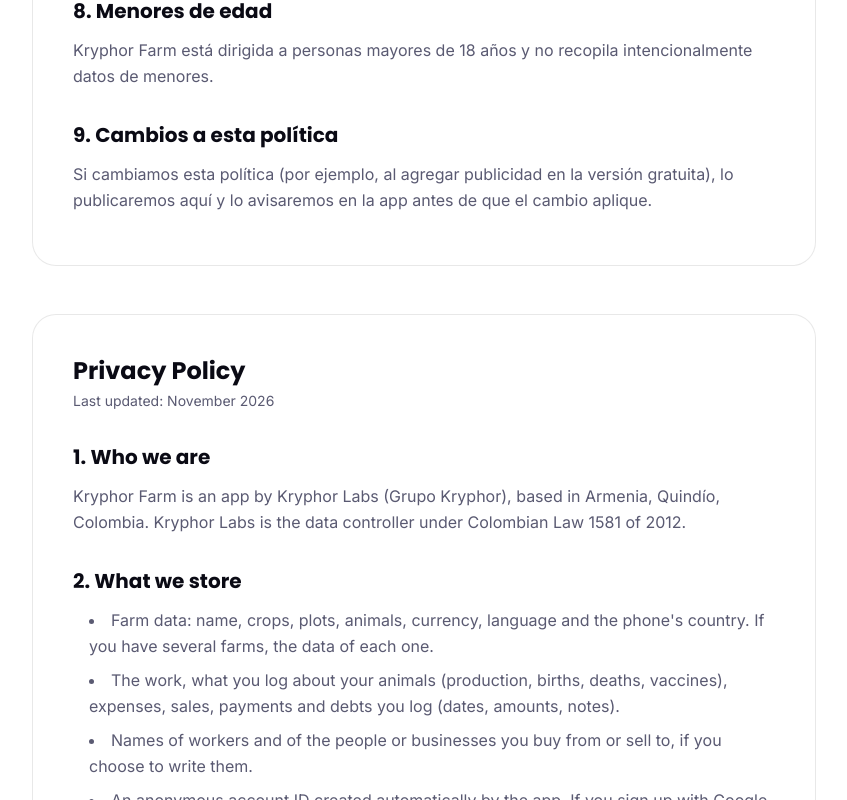
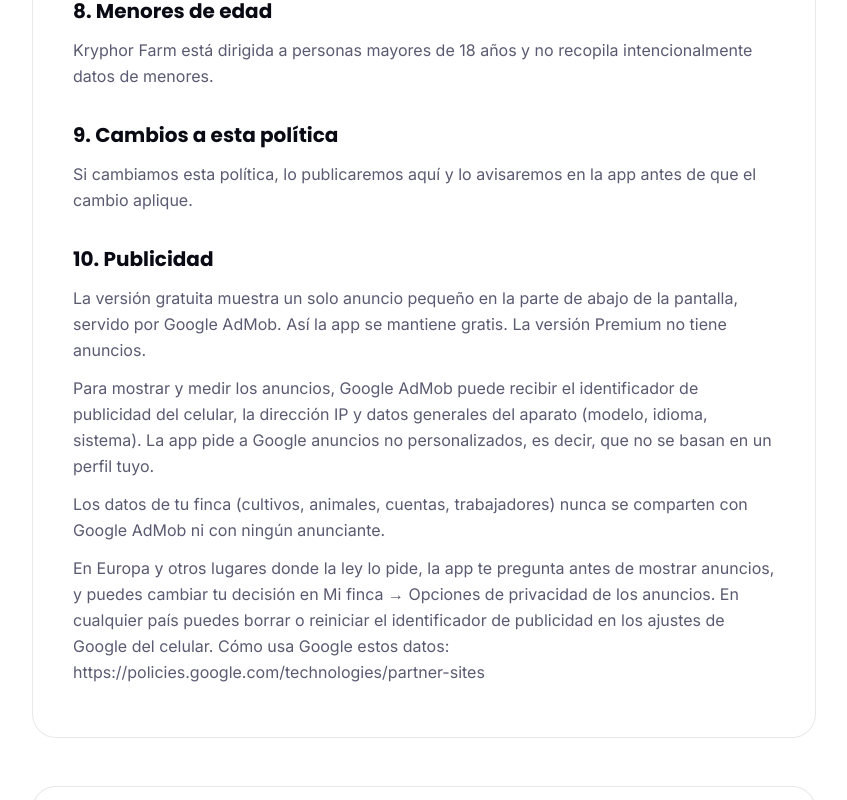
Before and after one commit to kryphorlabs/kryphor-web, a Next.js app: page /privacy/kryphor-farm in a window 1280 px wide. Shown: the part 2040-2840 px from the top of the page, without its empty margins (216-1063 px from the left). Built offline with nearby package versions, Linux system fonts and the light colour scheme.

Commit message:
politica de kryphor farm con la publicidad de admob abajo, anuncios no personalizados y consentimiento en europa

```diff
--- a/src/app/(public)/privacy/kryphor-farm/page.tsx
+++ b/src/app/(public)/privacy/kryphor-farm/page.tsx
@@ -39,7 +39,7 @@ const versiones: Version[] = [
         titulo: "3. Para qué los usamos",
         parrafos: [
           "Solo para que la app funcione: mostrarte tu cuaderno, calcular tus totales y resúmenes, y guardar una copia segura en la nube para que no pierdas tu información si cambias o pierdes el celular.",
-          "No vendemos ni alquilamos tus datos. No los usamos para publicidad personalizada. No los compartimos con terceros, salvo con Google Firebase, que es el servicio donde se almacenan.",
+          "No vendemos ni alquilamos tus datos. No los usamos para publicidad personalizada. No los compartimos con terceros, salvo con Google Firebase, que es el servicio donde se almacenan. (La publicidad funciona aparte y no recibe estos datos: ver sección 10.)",
         ],
       },
       {
@@ -77,7 +77,16 @@ const versiones: Version[] = [
       {
         titulo: "9. Cambios a esta política",
         parrafos: [
-          "Si cambiamos esta política (por ejemplo, al agregar publicidad en la versión gratuita), lo publicaremos aquí y lo avisaremos en la app antes de que el cambio aplique.",
+          "Si cambiamos esta política, lo publicaremos aquí y lo avisaremos en la app antes de que el cambio aplique.",
+        ],
+      },
+      {
+        titulo: "10. Publicidad",
+        parrafos: [
+          "La versión gratuita muestra un solo anuncio pequeño en la parte de abajo de la pantalla, servido por Google AdMob. Así la app se mantiene gratis. La versión Premium no tiene anuncios.",
+          "Para mostrar y medir los anuncios, Google AdMob puede recibir el identificador de publicidad del celular, la dirección IP y datos generales del aparato (modelo, idioma, sistema). La app pide a Google anuncios no personalizados, es decir, que no se basan en un perfil tuyo.",
+          "Los datos de tu finca (cultivos, animales, cuentas, trabajadores) nunca se comparten con Google AdMob ni con ningún anunciante.",
+          "En Europa y otros lugares donde la ley lo pide, la app te pregunta antes de mostrar anuncios, y puedes cambiar tu decisión en Mi finca → Opciones de privacidad de los anuncios. En cualquier país puedes borrar o reiniciar el identificador de publicidad en los ajustes de Google del celular. Cómo usa Google estos datos: https://policies.google.com/technologies/partner-sites",
         ],
       },
     ],
@@ -106,7 +115,7 @@ const versiones: Version[] = [
       {
         titulo: "3. Why we use it",
         parrafos: [
-          "Only to make the app work: show your notebook, calculate totals and summaries, and keep a secure cloud copy so you don't lose your data if you change or lose your phone. We do not sell or rent your data, use it for personalized advertising, or share it with third parties other than Google Firebase, where it is stored.",
+          "Only to make the app work: show your notebook, calculate totals and summaries, and keep a secure cloud copy so you don't lose your data if you change or lose your phone. We do not sell or rent your data, use it for personalized advertising, or share it with third parties other than Google Firebase, where it is stored. (Advertising works separately and never receives this data: see section 7.)",
         ],
       },
       {
@@ -128,6 +137,15 @@ const versiones: Version[] = [
         titulo: "6. Your rights and contact",
         parrafos: [
           "You can access, update, correct and request deletion of your data by writing to " + CORREO + ". We reply within 15 business days. Kryphor Farm is intended for adults (18+).",
+        ],
+      },
+      {
+        titulo: "7. Advertising",
+        parrafos: [
+          "The free version shows a single small ad at the bottom of the screen, served by Google AdMob, which keeps the app free. The Premium version has no ads.",
+          "To show and measure ads, Google AdMob may receive the phone's advertising ID, IP address and general device data (model, language, system). The app asks Google for non-personalized ads, which are not based on a profile of you.",
+          "Your farm data (crops, animals, accounts, workers) is never shared with Google AdMob or any advertiser.",
+          "In Europe and other places where the law requires it, the app asks you before showing ads, and you can change your choice in My farm → Ad privacy choices. In any country you can delete or reset the advertising ID in your phone's Google settings. How Google uses this data: https://policies.google.com/technologies/partner-sites",
         ],
       },
     ],
@@ -156,7 +174,7 @@ const versiones: Version[] = [
       {
         titulo: "3. Para que usamos",
         parrafos: [
-          "Apenas para o aplicativo funcionar: mostrar seu caderno, calcular totais e resumos e guardar uma cópia segura na nuvem. Não vendemos nem alugamos seus dados, não os usamos para publicidade personalizada e não os compartilhamos com terceiros, exceto o Google Firebase, onde ficam armazenados.",
+          "Apenas para o aplicativo funcionar: mostrar seu caderno, calcular totais e resumos e guardar uma cópia segura na nuvem. Não vendemos nem alugamos seus dados, não os usamos para publicidade personalizada e não os compartilhamos com terceiros, exceto o Google Firebase, onde ficam armazenados. (A publicidade funciona à parte e nunca recebe esses dados: veja a seção 7.)",
         ],
       },
       {
@@ -178,6 +196,15 @@ const versiones: Version[] = [
         titulo: "6. Seus direitos e contato",
         parrafos: [
           "Você pode acessar, atualizar, corrigir e pedir a exclusão dos seus dados escrevendo para " + CORREO + ". Respondemos em até 15 dias úteis. O Kryphor Farm é destinado a maiores de 18 anos.",
+        ],
+      },
+      {
+        titulo: "7. Publicidade",
+        parrafos: [
+          "A versão gratuita mostra um único anúncio pequeno na parte de baixo da tela, servido pelo Google AdMob. Assim o aplicativo continua grátis. A versão Premium não tem anúncios.",
+          "Para mostrar e medir os anúncios, o Google AdMob pode receber o identificador de publicidade do celular, o endereço IP e dados gerais do aparelho (modelo, idioma, sistema). O aplicativo pede ao Google anúncios não personalizados, que não se baseiam em um perfil seu.",
+          "Os dados da sua fazenda (culturas, animais, contas, trabalhadores) nunca são compartilhados com o Google AdMob nem com nenhum anunciante.",
+          "Na Europa e em outros lugares onde a lei exige, o aplicativo pergunta antes de mostrar anúncios, e você pode mudar sua escolha em Minha fazenda → Opções de privacidade dos anúncios. Em qualquer país você pode apagar ou redefinir o identificador de publicidade nas configurações do Google do celular. Como o Google usa esses dados: https://policies.google.com/technologies/partner-sites",
         ],
       },
     ],
```
